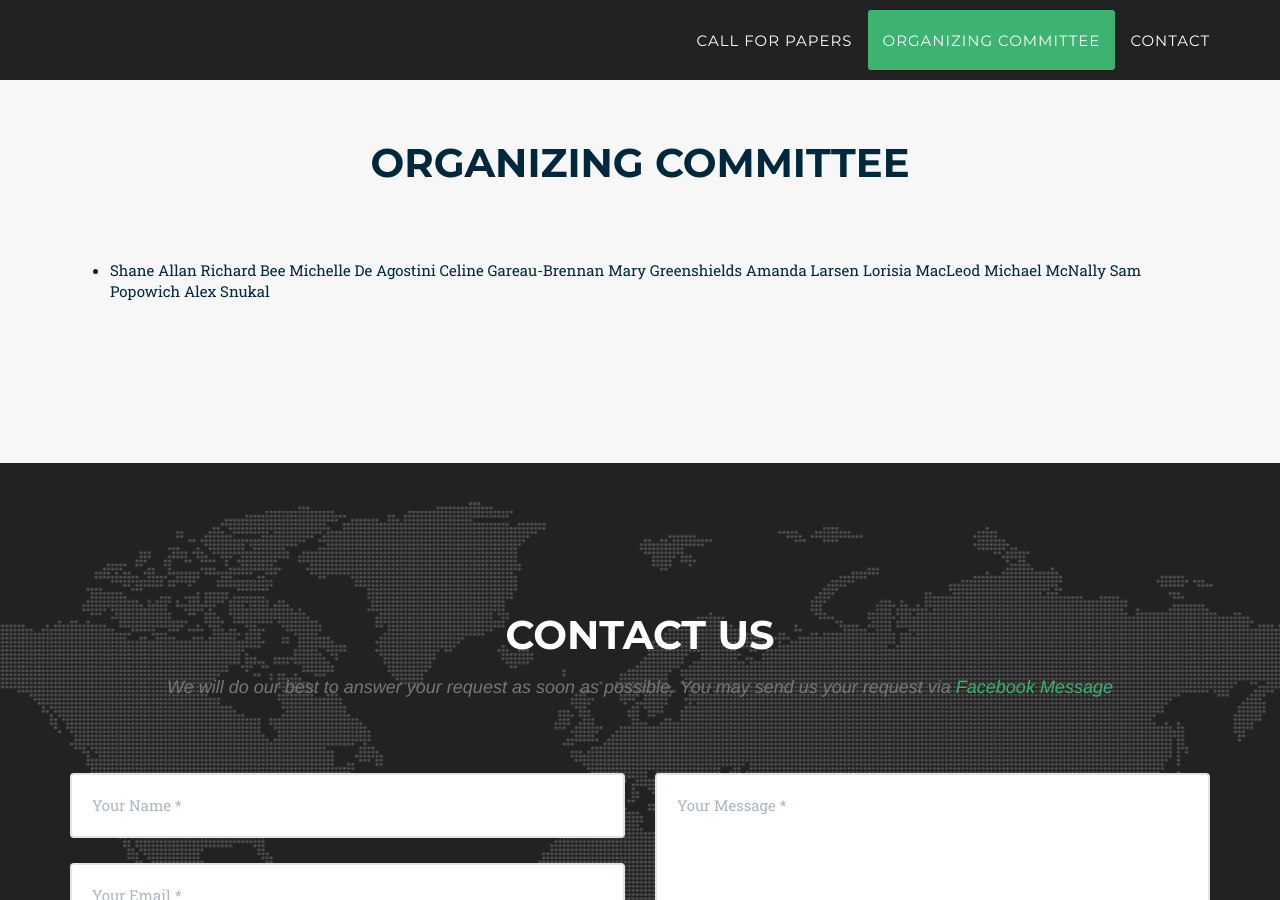
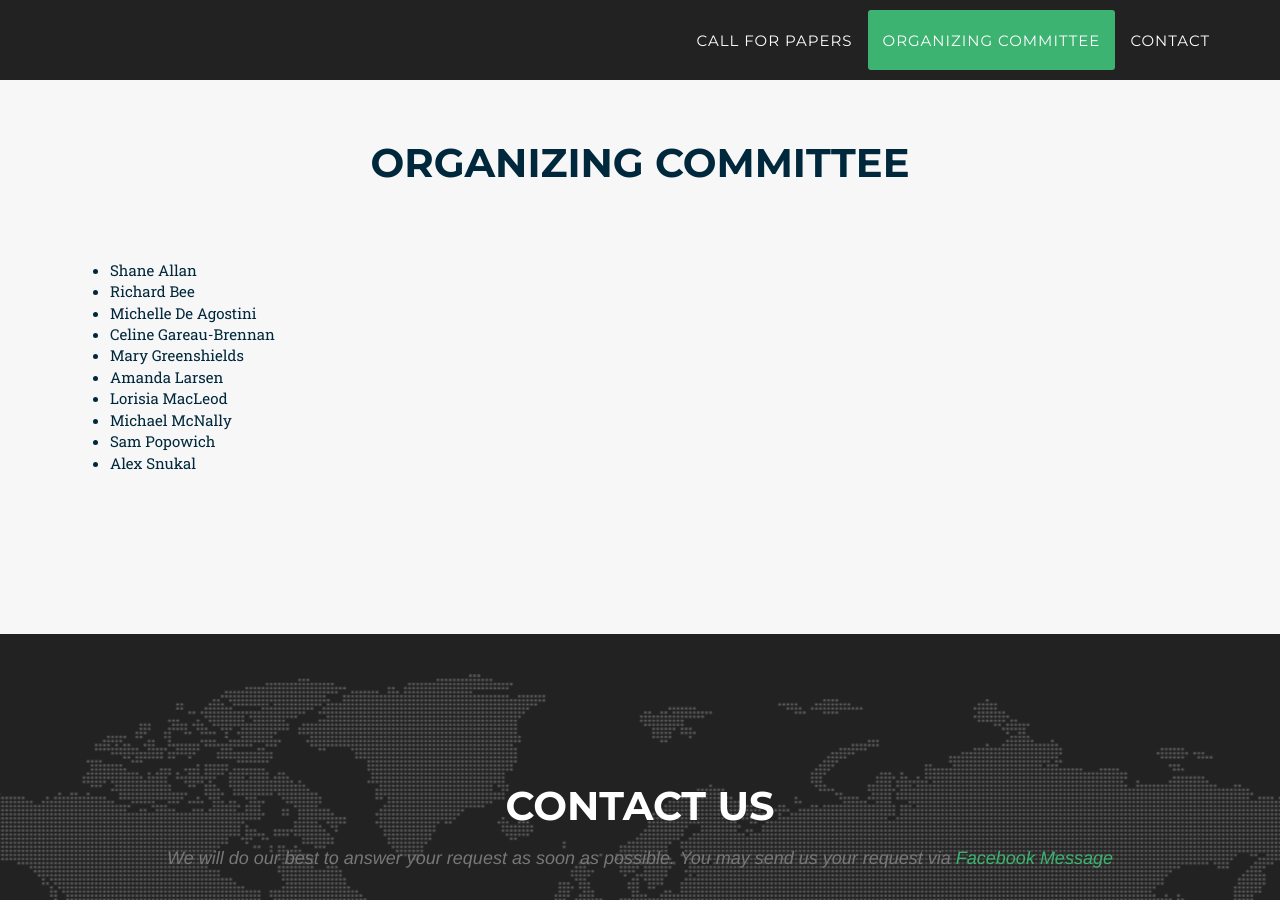
Before and after one commit to politicsoflibraries/politicsoflibraries.github.io, a Jekyll site: the page built from index.md, in a window 1280 px wide and 900 px high, scrolled down 1984 px. Built offline with Jekyll 4.4.1, drawn with Linux system fonts in a browser that asks for light colours; some web fonts are replaced.

Commit message:
Fix formatting.

```diff
--- a/_includes/2017_data/organizers.html
+++ b/_includes/2017_data/organizers.html
@@ -10,17 +10,17 @@
             <div>
 
               <ul>
-                <li>
-                  Shane Allan
-                  Richard Bee
-                  Michelle De Agostini
-                  Celine Gareau-Brennan
-                  Mary Greenshields
-                  Amanda Larsen
-                  Lorisia MacLeod
-                  Michael McNally
-                  Sam Popowich
-                  Alex Snukal
+                <li>Shane Allan</li>
+                <li>Richard Bee</li>
+                <li>Michelle De Agostini</li>
+                <li>Celine Gareau-Brennan</li>
+                <li>Mary Greenshields</li>
+                <li>Amanda Larsen</li>
+                <li>Lorisia MacLeod</li>
+                <li>Michael McNally</li>
+                <li>Sam Popowich</li>
+                <li>Alex Snukal</li>
+              </ul>
             </div>
 
     </section>
```
